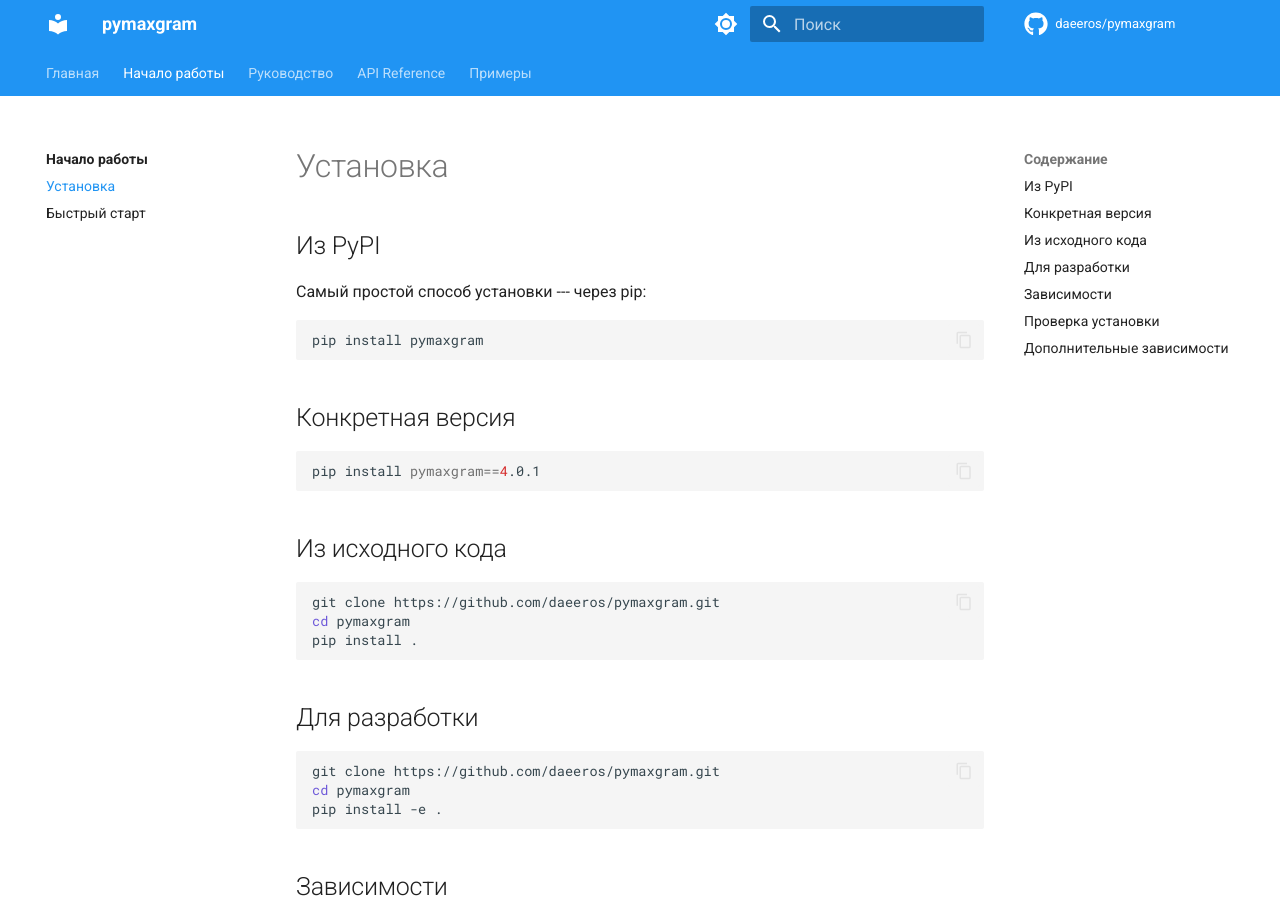
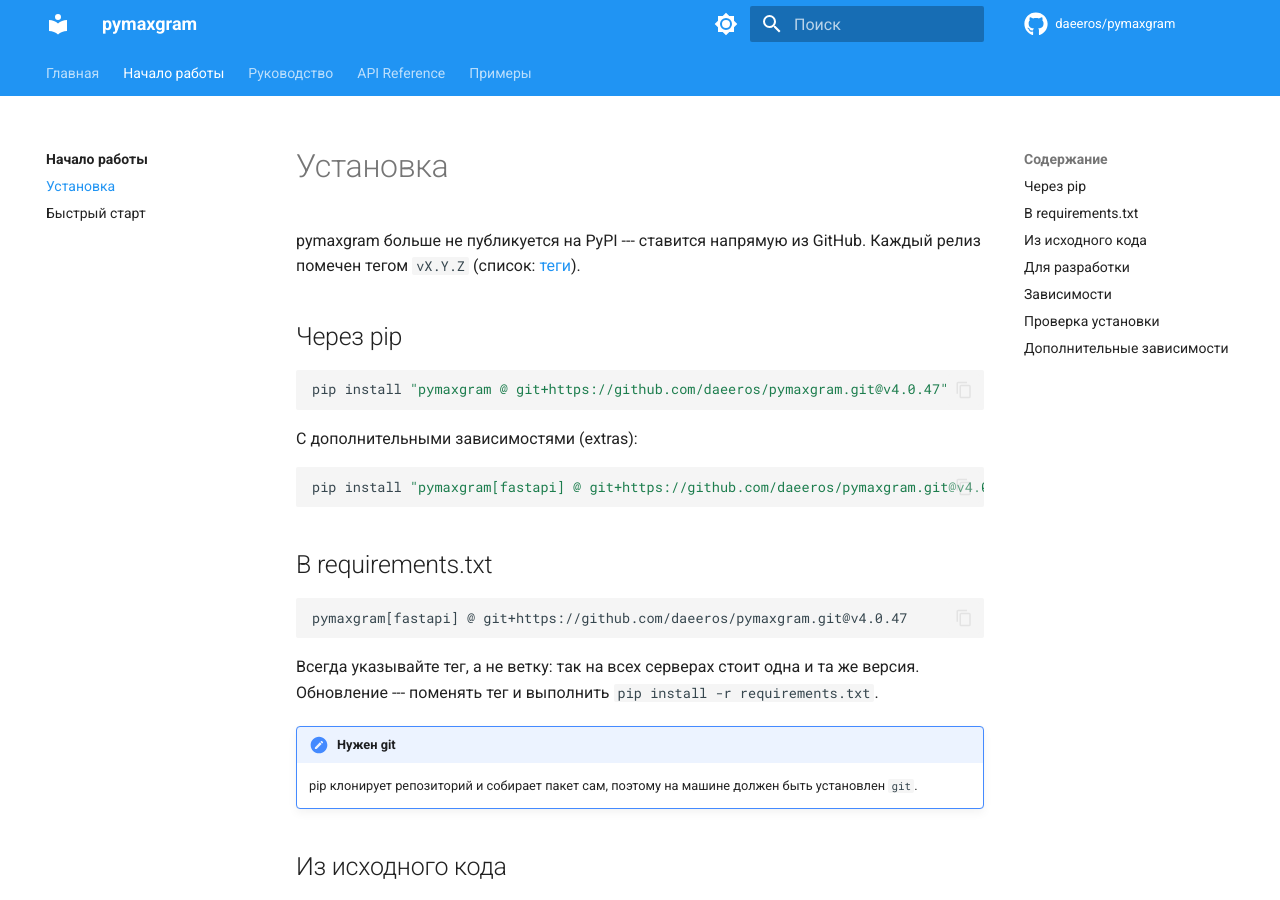
Before and after one commit to daeeros/pymaxgram, an MkDocs documentation site: the page built from docs/getting-started/installation.md, in a window 1280 px wide and 900 px high. Built offline with MkDocs 1.6.1 and Material for MkDocs 9.7.7, drawn with Linux system fonts in a browser that asks for light colours; comment, search, counter and statistics services are not loaded.

Commit message:
stop publishing to PyPI, install from git tags
Releases are consumed straight from GitHub now:
  pymaxgram[fastapi] @ git+https://github.com/daeeros/pymaxgram.git@vX.Y.Z

- drop the "Publish to PyPI" step; CI still bumps the version and tags
- README, docs and CLAUDE.md describe installing from a pinned git tag
- swap PyPI badges for a GitHub tag badge

Co-Authored-By: Claude Opus 5.5 (1M context) <noreply@anthropic.com>

````diff
--- a/docs/getting-started/installation.md
+++ b/docs/getting-started/installation.md
@@ -1,18 +1,32 @@
 # Установка
 
-## Из PyPI
+pymaxgram больше не публикуется на PyPI --- ставится напрямую из GitHub.
+Каждый релиз помечен тегом `vX.Y.Z` (список: [теги](https://github.com/daeeros/pymaxgram/tags)).
 
-Самый простой способ установки --- через pip:
+## Через pip
 
 ```bash
-pip install pymaxgram
+pip install "pymaxgram @ git+https://github.com/daeeros/pymaxgram.git@v4.0.47"
 ```
 
-## Конкретная версия
+С дополнительными зависимостями (extras):
 
 ```bash
-pip install pymaxgram==4.0.1
+pip install "pymaxgram[fastapi] @ git+https://github.com/daeeros/pymaxgram.git@v4.0.47"
 ```
+
+## В requirements.txt
+
+```text
+pymaxgram[fastapi] @ git+https://github.com/daeeros/pymaxgram.git@v4.0.47
+```
+
+Всегда указывайте тег, а не ветку: так на всех серверах стоит одна и та же
+версия. Обновление --- поменять тег и выполнить `pip install -r requirements.txt`.
+
+!!! note "Нужен git"
+    pip клонирует репозиторий и собирает пакет сам, поэтому на машине должен
+    быть установлен `git`.
 
 ## Из исходного кода
 
````
Also changed, not shown: CLAUDE.md (+1 -2 lines), README.md (+14 -4 lines), docs/index.md (+1 -2 lines), 1 other file.
